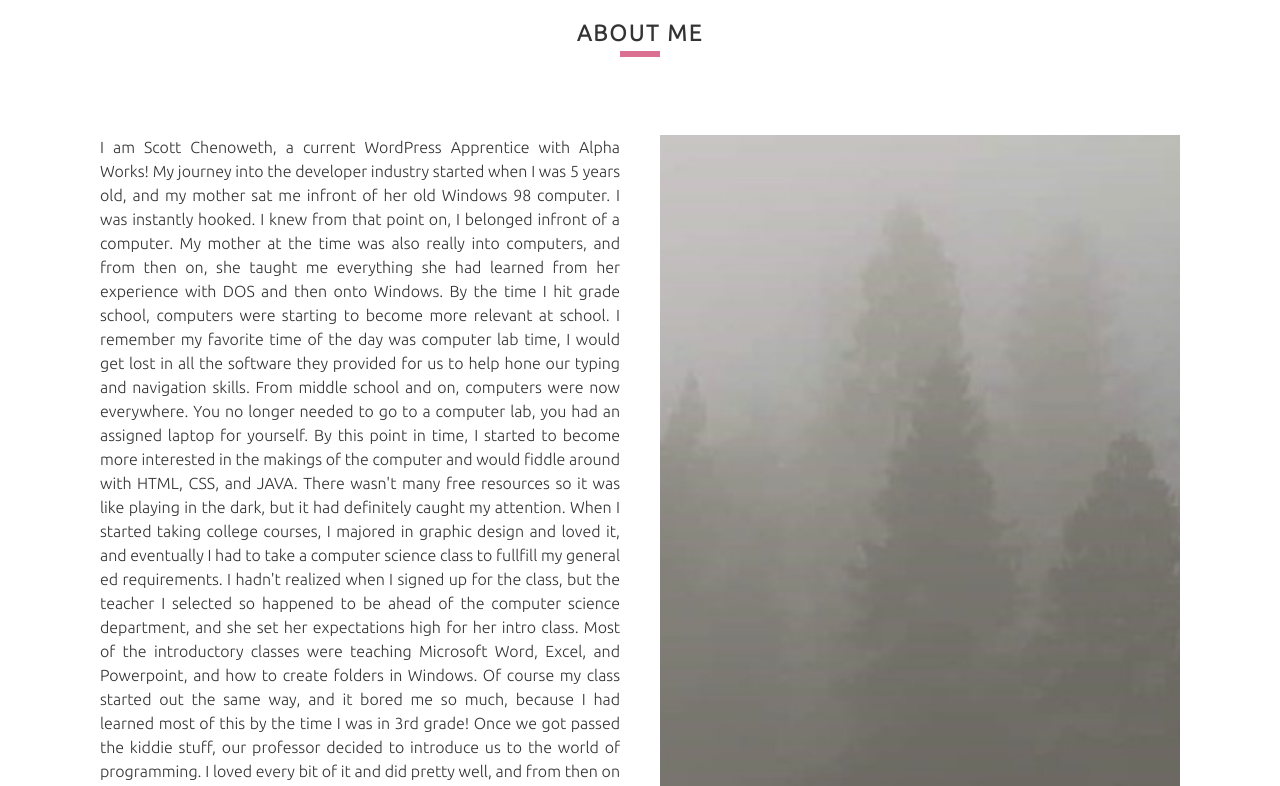
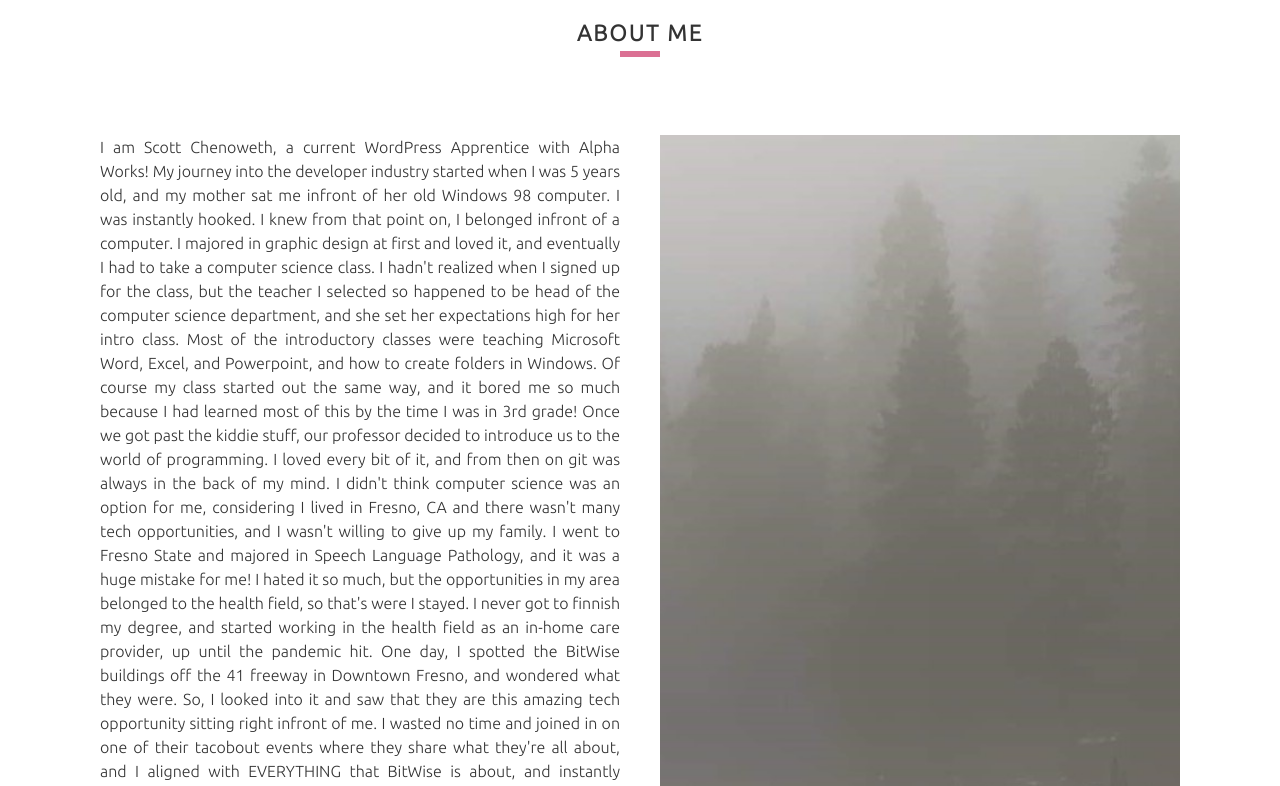
Before and after one commit to ScottCheno/WP-Personal, a plain HTML site: page index.html in a window 1280 px wide. Shown: the part 880-1666 px from the top of the page. Drawn offline with nearby package versions, Linux system fonts and the light colour scheme.

Commit message:
updated about me p

```diff
--- a/index.html
+++ b/index.html
@@ -56,24 +56,18 @@
         <div class="contentBx">
             <div class="content">
                 <p>I am Scott Chenoweth, a current WordPress Apprentice with Alpha Works! My journey into the developer industry started when I was 5 years old, and my mother sat me infront of her old
-                    Windows 98 computer. I was instantly hooked. I knew from that point on, I belonged infront of a computer. My mother at the time was also really into computers, and from then on,
-                    she taught me everything she had learned from her experience with DOS and then onto Windows. By the time I hit grade school, computers were starting to become more relevant at school.
-                    I remember my favorite time of the day was computer lab time, I would get lost in all the software they provided for us to help hone our typing and navigation skills.
-                    From middle school and on, computers were now everywhere. You no longer needed to go to a computer lab, you had an assigned laptop for yourself. By this point in time, I started to become
-                    more interested in the makings of the computer and would fiddle around with HTML, CSS, and JAVA. There wasn't many free resources so it was like playing in the dark, but it had definitely
-                    caught my attention. When I started taking college courses, I majored in graphic design and loved it, and eventually I had to take a computer science class to fullfill my general ed requirements.
-                    I hadn't realized when I signed up for the class, but the teacher I selected so happened to be ahead of the computer science department, and she set her expectations high for her intro class.
-                    Most of the introductory classes were teaching Microsoft Word, Excel, and Powerpoint, and how to create folders in Windows. Of course my class started out the same way, and it bored me so much,
-                    because I had learned most of this by the time I was in 3rd grade! Once we got passed the kiddie stuff, our professor decided to introduce us to the world of programming. I loved every bit of it
-                    and did pretty well, and from then on it was always in the back of my mind. I didn't think computer science was an option for me, considering I lived in Fresno, CA and there wasn't many
+                    Windows 98 computer. I was instantly hooked. I knew from that point on, I belonged infront of a computer. I majored in graphic design at first and loved it, and eventually I had to take a computer science class.
+                    I hadn't realized when I signed up for the class, but the teacher I selected so happened to be head of the computer science department, and she set her expectations high for her intro class.
+                    Most of the introductory classes were teaching Microsoft Word, Excel, and Powerpoint, and how to create folders in Windows. Of course my class started out the same way, and it bored me so much
+                    because I had learned most of this by the time I was in 3rd grade! Once we got past the kiddie stuff, our professor decided to introduce us to the world of programming. I loved every bit of it, and from then on
+                    git was always in the back of my mind. I didn't think computer science was an option for me, considering I lived in Fresno, CA and there wasn't many
                     tech opportunities, and I wasn't willing to give up my family. I went to Fresno State and majored in Speech Language Pathology, and it was a huge mistake for me! I hated it so much, but the
                     opportunities in my area belonged to the health field, so that's were I stayed. I never got to finnish my degree, and started working in the health field as an in-home care provider, up until the pandemic
-                    hit. I wasn't willing to jeapordize mine and my families health during the COVID-19 crisis, so I had to make the decission to step away from the field when there were little protections for workers.
-                    One day, I spotted the BitWise buildings off the 41 freeway in Downtown Fresno, and wondered what they were. So, I looked into it and saw that were was this amazing tech opportunity sitting right infront of me,
-                    in my hometown. I wasted to no time and joined in on one of their tacobout events were they share what they're all about, and I aligned with EVERYTHING that BitWise is about, and instantly signed up for their
-                    Websites For Beginners class. I loved every moment of it and decided that this opportunity right in front of me needed to be taken, and I wasted no time after my first class and signed up for their
-                    mobile friendly class. I learned so much in such a short amount of time and I showed great interest in their apprenticeship program, and before I could finish my second class, I was offered to be apart
-                    of their WordPress Apprenticeship. Of course I accepted, and here I am now, continuing my BitWise journey, looking forward to more growth and even more opportunity!
+                    hit. One day, I spotted the BitWise buildings off the 41 freeway in Downtown Fresno, and wondered what they were. So, I looked into it and saw that they are this amazing tech opportunity sitting right infront of me.
+                    I wasted no time and joined in on one of their tacobout events where they share what they're all about, and I aligned with EVERYTHING that BitWise is about, and instantly signed up for their
+                    Websites For Beginners class. I loved every moment of it and decided that this opportunity right in front of me needed to be taken. I learned so much in such a short amount of time and I showed great interest in
+                    their apprenticeship program, and before I could finish my second class, I was offered to be apart of their WordPress Apprenticeship. Of course I accepted, and here I am now, continuing my BitWise journey, looking
+                    forward to more growth and even more opportunity!
                 </p>
             </div>
             <div class="contentBx">
@@ -113,8 +107,7 @@
                     </div>
                     <div class="textBx">
                         <h3>This project was created shortly after my first one after I went directly into Mobile Friendly. With this class I learned a lot more about CSS and HTML and how wonderful
-                            Bootstrap can be. The goal was to showcase my newfound knowledge of Bootstrap and Media Quaries to make an effiecnt and mobile friendly website. I struggled with
-                            the media quaries so it's not the most mobile friendly, so some devices might have trouble viewing. You can also visit this site by clicking the button below!
+                            Bootstrap can be. You can also visit this site by clicking the button below!
                         </h3>
                         <a href="https://scottcheno.github.io/MFW-Final/" target="_blank" class="btn">Visit</a>
                     </div>
```
